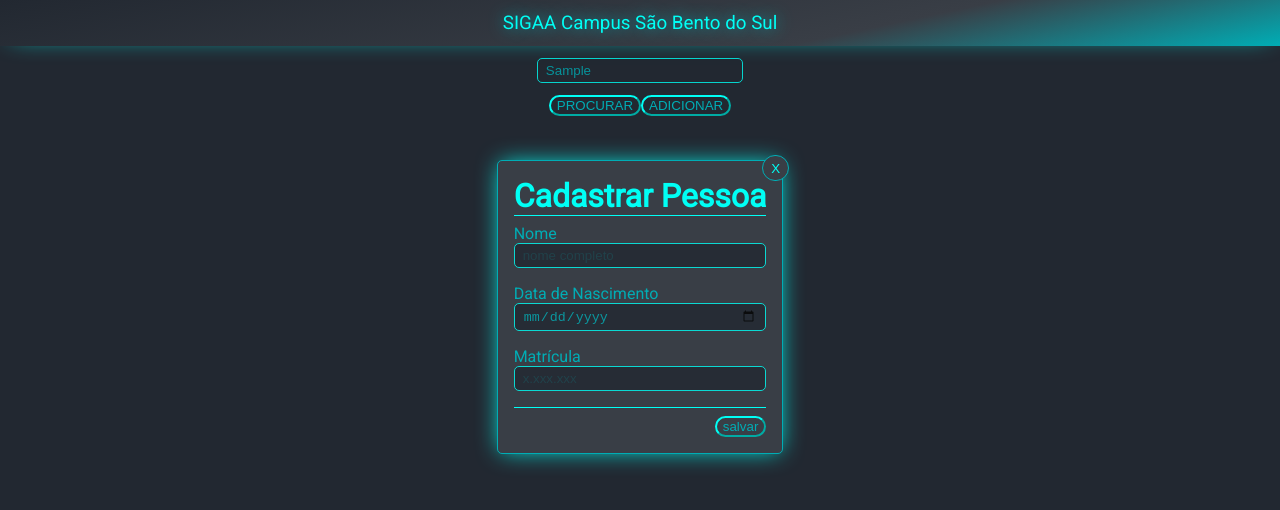
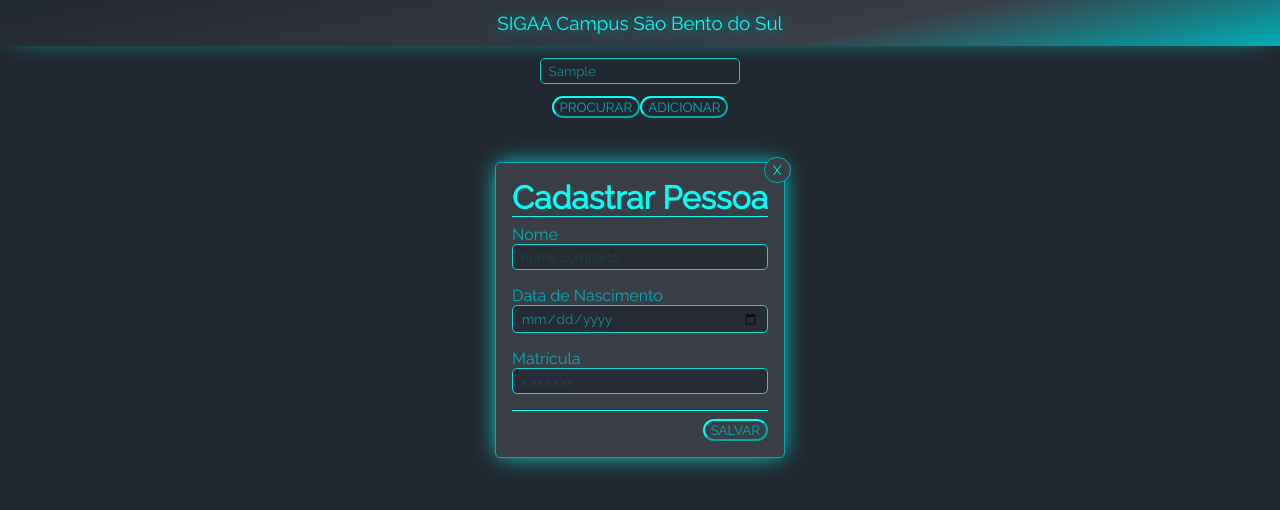
Before and after one commit to HenriqueZanchet/ENTREGAS-1-TRI, a plain HTML site: page cadastro-frontEnd/index.html in a window 1280 px wide. Both pictures are taken after typing "Sample" into the empty fields and a click on the button "ADICIONAR". Drawn offline with Linux system fonts and the light colour scheme.

Commit message:
atualização das fontes

```diff
--- a/cadastro-frontEnd/index.html
+++ b/cadastro-frontEnd/index.html
@@ -44,7 +44,7 @@
                         </div>
                     </form>
                     <div class="action">
-                        <button>salvar</button>
+                        <button>SALVAR</button>
                     </div>
                 </div>
             </template>
--- a/cadastro-frontEnd/main.css
+++ b/cadastro-frontEnd/main.css
@@ -1,12 +1,15 @@
-/* https://flatuicolors.com/palette/de */
-@import url('https://fonts.googleapis.com/css2?family=Roboto&display=swap');
+@import url('https://fonts.googleapis.com/css2?family=Raleway&display=swap');
 
 :root {
-    font-family: 'Roboto', sans-serif;
+    font-family: 'Raleway', sans-serif;
     --second-color: #00ADB5;
     --background-color: #222831;
     --mid-color: #393E46;
     --main-color: #00FFF5;
+}
+
+input, button {
+    font-family: 'Raleway', sans-serif;
 }
 
 * {
@@ -63,8 +66,8 @@ main {
 }
 
 .modal {
-    border: 1px solid var(--second-color); /* todo */
-    background-color: var(--mid-color); /* todo */
+    border: 1px solid var(--second-color);
+    background-color: var(--mid-color);
     box-shadow: 0px 0px 23px -4px var(--main-color);
     border-radius: 5px;
     padding: 1em;
```
